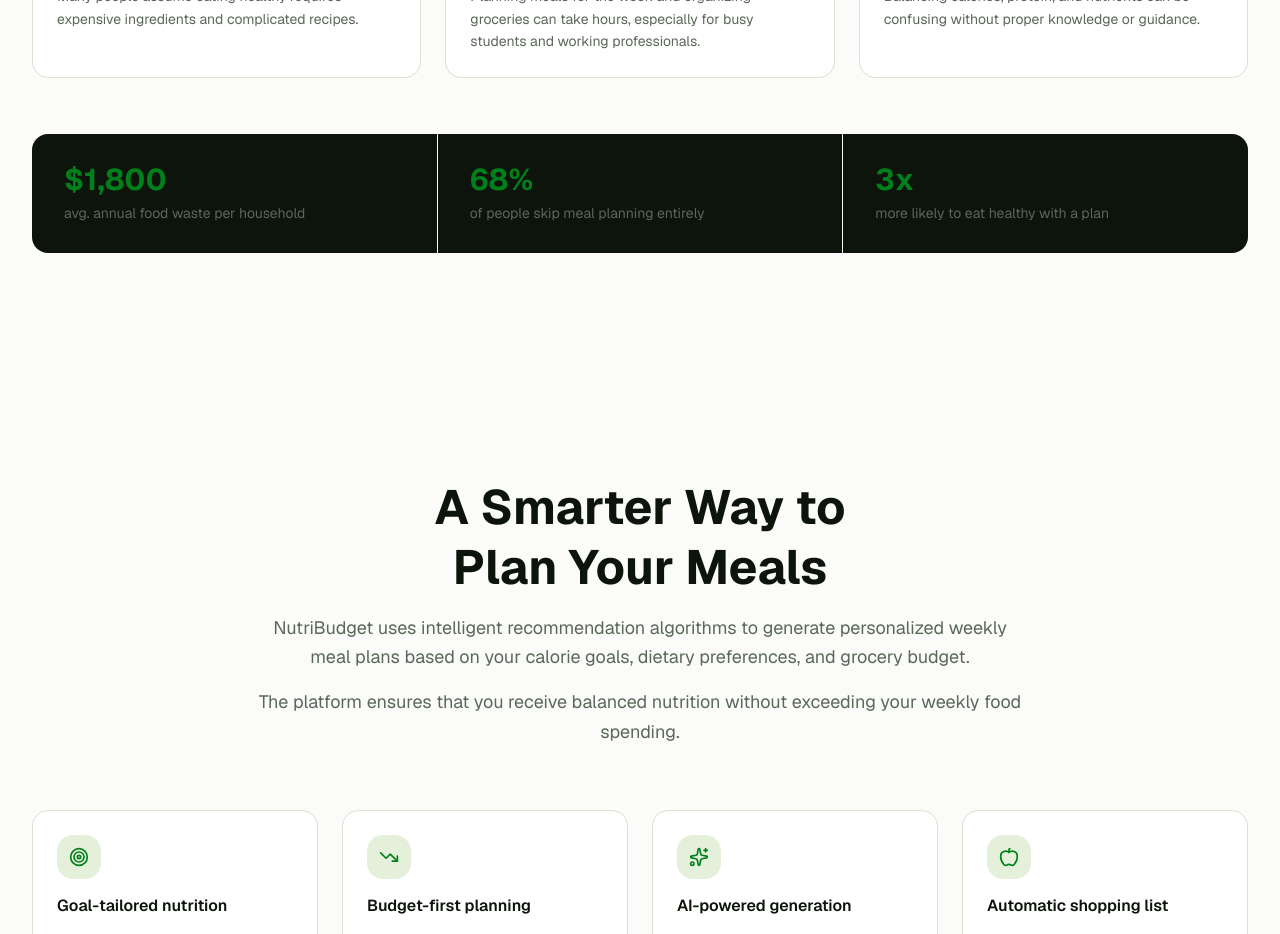
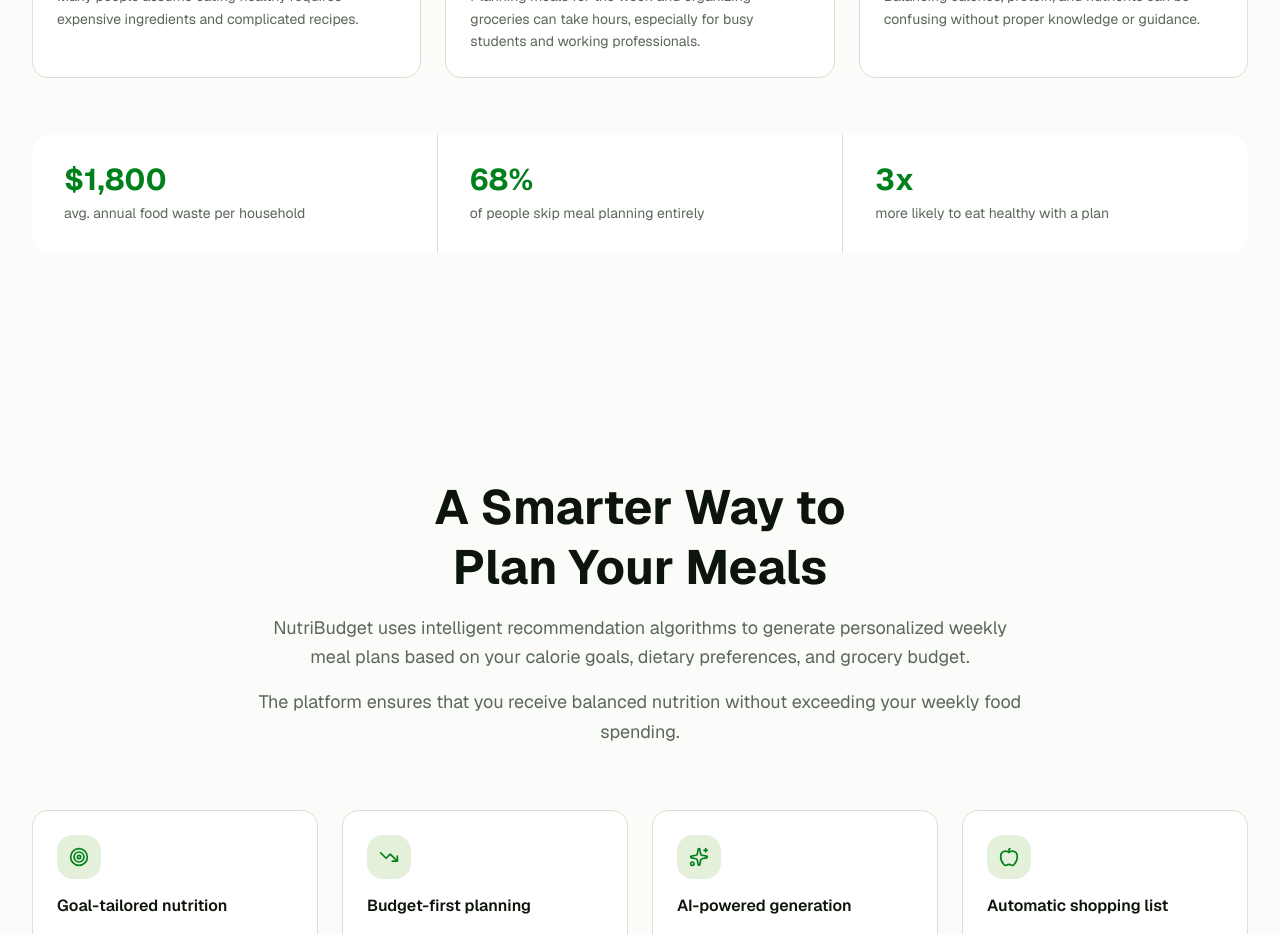
Before and after one commit to Tushar-Bajpai/budget-nutrition-planner, a Next.js app: page / in a window 1280 px wide. Shown: the part 1220-2154 px from the top of the page. Built offline with nearby package versions, Linux system fonts and the light colour scheme.

Commit message:
fix: improve stat bar color contrast for readability
Update stat bar cell and separator colors for light and dark modes.

Co-authored-by: Tushar Bajpai <186077494+Tushar-Bajpai@users.noreply.github.com>

```diff
--- a/components/sections/problem-section.tsx
+++ b/components/sections/problem-section.tsx
@@ -64,7 +64,7 @@ export function ProblemSection() {
         </div>
 
         {/* Stat bar */}
-        <div className="mt-14 grid sm:grid-cols-3 gap-px bg-secondary/30 dark:bg-secondary/50 rounded-2xl overflow-hidden">
+        <div className="mt-14 grid sm:grid-cols-3 gap-px bg-border rounded-2xl overflow-hidden">
           {[
             { value: "$1,800", label: "avg. annual food waste per household" },
             { value: "68%", label: "of people skip meal planning entirely" },
@@ -72,7 +72,7 @@ export function ProblemSection() {
           ].map(({ value, label }, i) => (
             <div
               key={label}
-              className="animate-in-view-scale bg-foreground px-8 py-7 flex flex-col gap-1"
+              className="animate-in-view-scale bg-card dark:bg-foreground px-8 py-7 flex flex-col gap-1"
               data-delay={String(i + 1) as "1" | "2" | "3"}
             >
               <span className="text-3xl font-bold text-primary">{value}</span>
```
